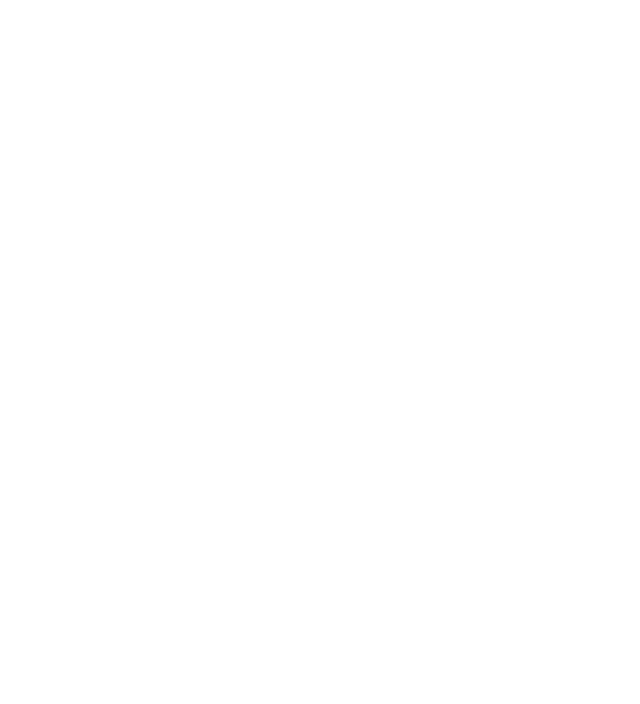
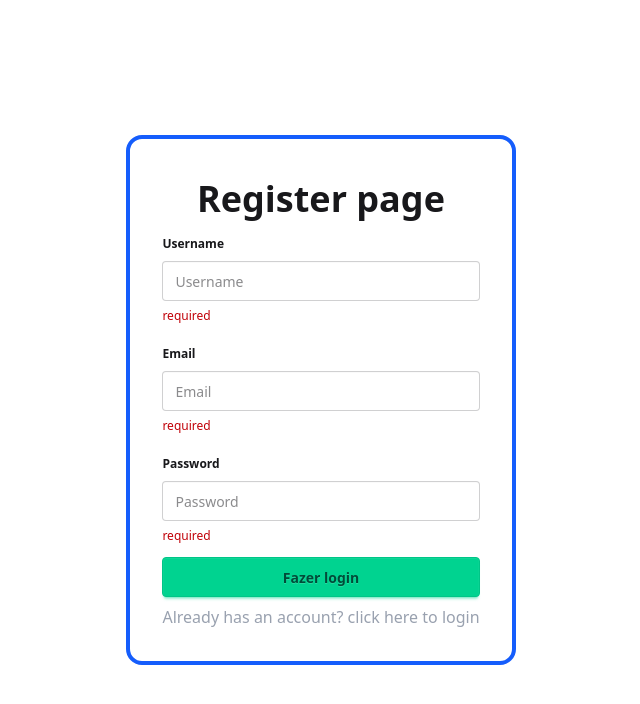
Before and after one commit to cpedrohenrique1/PostHub-frontend, an Angular app: page /register in a window 1280 px wide. Before the commit this address led to /. Shown: the top 704 px of the page, without its empty margins (319-959 px from the left). Built offline with nearby package versions, Linux system fonts and the light colour scheme.

Commit message:
feat: login and register pages

```diff
--- a/src/app/app.routes.ts
+++ b/src/app/app.routes.ts
@@ -1,3 +1,14 @@
 import { Routes } from '@angular/router';
+import { LoginPage } from './shared/pages/login-page/login-page';
+import { RegisterPage } from './shared/pages/register-page/register-page';
 
-export const routes: Routes = [];
+export const routes: Routes = [
+    {
+        path: "login",
+        component: LoginPage
+    },
+    {
+        path: "register",
+        component: RegisterPage
+    }
+];
--- /dev/null
+++ b/src/app/shared/pages/login-page/login-page.html
@@ -0,0 +1,17 @@
+<main class="p-16 h-screen flex justify-center items-center flex-col">
+    <form class="m-5 border-blue-600 border-4 p-8 rounded-2xl flex flex-col justify-around gap-2 w-96">
+        <h1 class="text-4xl text-center mt-2 font-semibold">Login page</h1>
+        <fieldset class="fieldset">
+            <legend class="fieldset-legend">Username</legend>
+            <input required type="text" name="username" id="username" class="input" placeholder="Username" />
+            <p class="label text-red-700">required</p>
+        </fieldset>
+        <fieldset class="fieldset">
+            <legend class="fieldset-legend">Password</legend>
+            <input required type="password" name="password" id="password" class="input" placeholder="Password" />
+            <p class="label text-red-700">required</p>
+        </fieldset>
+        <button type="submit" class="btn btn-success">Fazer login</button>
+        <a routerLink="/register" class="text-gray-400">Doesn't has an account? register here</a>
+    </form>
+</main>
--- /dev/null
+++ b/src/app/shared/pages/login-page/login-page.ts
@@ -0,0 +1,12 @@
+import { Component } from '@angular/core';
+import { RouterLink } from "@angular/router";
+
+@Component({
+  selector: 'app-login-page',
+  imports: [RouterLink],
+  templateUrl: './login-page.html',
+  styleUrl: './login-page.css',
+})
+export class LoginPage {
+
+}
--- /dev/null
+++ b/src/app/shared/pages/register-page/register-page.html
@@ -0,0 +1,22 @@
+<main class="p-16 h-screen flex justify-center items-center flex-col">
+    <form class="m-5 border-blue-600 border-4 p-8 rounded-2xl flex flex-col justify-around gap-2">
+        <h1 class="text-4xl text-center mt-2 font-semibold">Register page</h1>
+        <fieldset class="fieldset">
+            <legend class="fieldset-legend">Username</legend>
+            <input required type="text" name="username" id="username" class="input" placeholder="Username" />
+            <p class="label text-red-700">required</p>
+        </fieldset>
+        <fieldset class="fieldset">
+            <legend class="fieldset-legend">Email</legend>
+            <input required type="email" name="email" id="email" class="input" placeholder="Email" />
+            <p class="label text-red-700">required</p>
+        </fieldset>
+        <fieldset class="fieldset">
+            <legend class="fieldset-legend">Password</legend>
+            <input required type="password" name="password" id="password" class="input" placeholder="Password" />
+            <p class="label text-red-700">required</p>
+        </fieldset>
+        <button type="submit" class="btn btn-success">Fazer login</button>
+        <a routerLink="/login" class="text-gray-400">Already has an account? click here to login</a>
+    </form>
+</main>
--- /dev/null
+++ b/src/app/shared/pages/register-page/register-page.ts
@@ -0,0 +1,12 @@
+import { Component } from '@angular/core';
+import { RouterLink } from "@angular/router";
+
+@Component({
+  selector: 'app-register-page',
+  imports: [RouterLink],
+  templateUrl: './register-page.html',
+  styleUrl: './register-page.css',
+})
+export class RegisterPage {
+
+}
```
Also changed, not shown: src/app/shared/pages/login-page/login-page.css (added), src/app/shared/pages/register-page/register-page.css (added), 2 other files (tests, documents, lock files or other folders).
